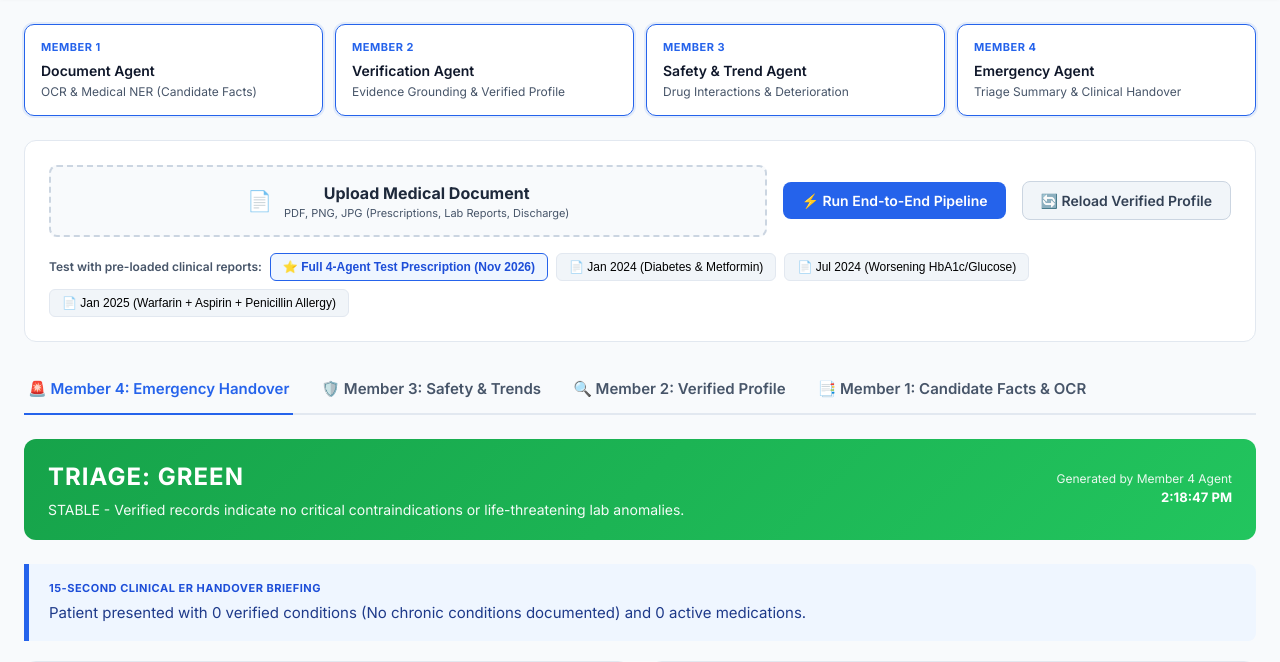
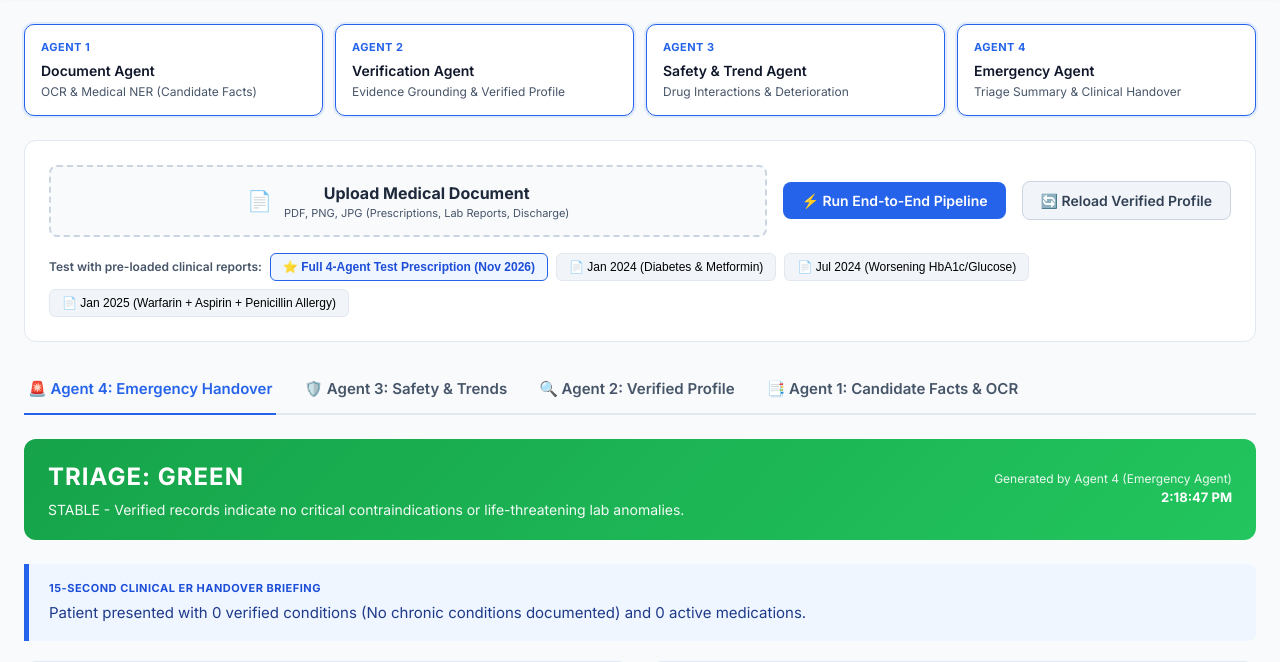
Before and after one commit to shiladeori0305/mediTrace, a FastAPI app: page / in a window 1280 px wide. Shown: the part 78-740 px from the top of the page. Run offline with FastAPI, Linux system fonts and the light colour scheme; data that the repository does not hold is empty.

Commit message:
UI: Rename Member 1-4 to Agent 1-4 across dashboard tabs and pipeline cards

```diff
--- a/templates/dashboard.html
+++ b/templates/dashboard.html
@@ -430,22 +430,22 @@
     <!-- Pipeline Overview Header -->
     <div class="pipeline-stepper">
       <div class="step-card active" id="step1Card">
-        <div class="step-num">Member 1</div>
+        <div class="step-num">Agent 1</div>
         <div class="step-name">Document Agent</div>
         <div class="step-desc">OCR & Medical NER (Candidate Facts)</div>
       </div>
       <div class="step-card active" id="step2Card">
-        <div class="step-num">Member 2</div>
+        <div class="step-num">Agent 2</div>
         <div class="step-name">Verification Agent</div>
         <div class="step-desc">Evidence Grounding & Verified Profile</div>
       </div>
       <div class="step-card active" id="step3Card">
-        <div class="step-num">Member 3</div>
+        <div class="step-num">Agent 3</div>
         <div class="step-name">Safety & Trend Agent</div>
         <div class="step-desc">Drug Interactions & Deterioration</div>
       </div>
       <div class="step-card active" id="step4Card">
-        <div class="step-num">Member 4</div>
+        <div class="step-num">Agent 4</div>
         <div class="step-name">Emergency Agent</div>
         <div class="step-desc">Triage Summary & Clinical Handover</div>
       </div>
@@ -484,20 +484,20 @@
     <!-- Navigation Tabs -->
     <div class="tabs-nav no-print">
       <div class="tab-item active" onclick="switchTab('emergency')">
-        <span>🚨 Member 4: Emergency Handover</span>
+        <span>🚨 Agent 4: Emergency Handover</span>
       </div>
       <div class="tab-item" onclick="switchTab('safety')">
-        <span>🛡️ Member 3: Safety & Trends</span>
+        <span>🛡️ Agent 3: Safety & Trends</span>
       </div>
       <div class="tab-item" onclick="switchTab('verification')">
-        <span>🔍 Member 2: Verified Profile</span>
+        <span>🔍 Agent 2: Verified Profile</span>
       </div>
       <div class="tab-item" onclick="switchTab('candidate')">
-        <span>📑 Member 1: Candidate Facts & OCR</span>
+        <span>📑 Agent 1: Candidate Facts & OCR</span>
       </div>
     </div>
 
-    <!-- TAB 1: EMERGENCY SUMMARY (MEMBER 4) -->
+    <!-- TAB 1: EMERGENCY SUMMARY (AGENT 4) -->
     <div id="tab-emergency" class="tab-content active">
       <div id="triageBanner" class="triage-banner triage-red">
         <div>
@@ -505,7 +505,7 @@
           <div class="triage-desc" id="triageDesc">Immediate medical attention required. Contraindicated medications and allergies detected.</div>
         </div>
         <div style="text-align: right;">
-          <div style="font-size: 12px; opacity: 0.9;">Generated by Member 4 Agent</div>
+          <div style="font-size: 12px; opacity: 0.9;">Generated by Agent 4 (Emergency Agent)</div>
           <div style="font-weight: 700; font-size: 13px;" id="summaryTimestamp">Live Verified Stream</div>
         </div>
       </div>
@@ -582,7 +582,7 @@
       </div>
     </div>
 
-    <!-- TAB 2: SAFETY & TRENDS (MEMBER 3) -->
+    <!-- TAB 2: SAFETY & TRENDS (AGENT 3) -->
     <div id="tab-safety" class="tab-content">
       <div class="grid-2" style="margin-bottom: 20px;">
         <div class="card">
@@ -610,7 +610,7 @@
       </div>
     </div>
 
-    <!-- TAB 3: VERIFICATION (MEMBER 2) -->
+    <!-- TAB 3: VERIFICATION (AGENT 2) -->
     <div id="tab-verification" class="tab-content">
       <div class="card" style="margin-bottom: 20px;">
         <div class="card-title">
@@ -647,7 +647,7 @@
       </div>
     </div>
 
-    <!-- TAB 4: CANDIDATE FACTS & OCR (MEMBER 1) -->
+    <!-- TAB 4: CANDIDATE FACTS & OCR (AGENT 1) -->
     <div id="tab-candidate" class="tab-content">
       <div class="grid-2">
         <div class="card">
@@ -669,7 +669,7 @@
 
         <div class="card">
           <div class="card-title">Document Text Extraction</div>
-          <div style="font-size: 12px; color: var(--slate-600); margin-bottom: 8px;">Raw text processed by Member 1 Document Agent:</div>
+          <div style="font-size: 12px; color: var(--slate-600); margin-bottom: 8px;">Raw text processed by Agent 1 (Document Agent):</div>
           <pre id="extractedRawText" style="background: var(--slate-50); border: 1px solid var(--slate-200); border-radius: 8px; padding: 14px; font-family: 'JetBrains Mono', monospace; font-size: 12px; max-height: 400px; overflow-y: auto; white-space: pre-wrap;">Upload or run a sample document to inspect OCR text.</pre>
         </div>
       </div>
```
